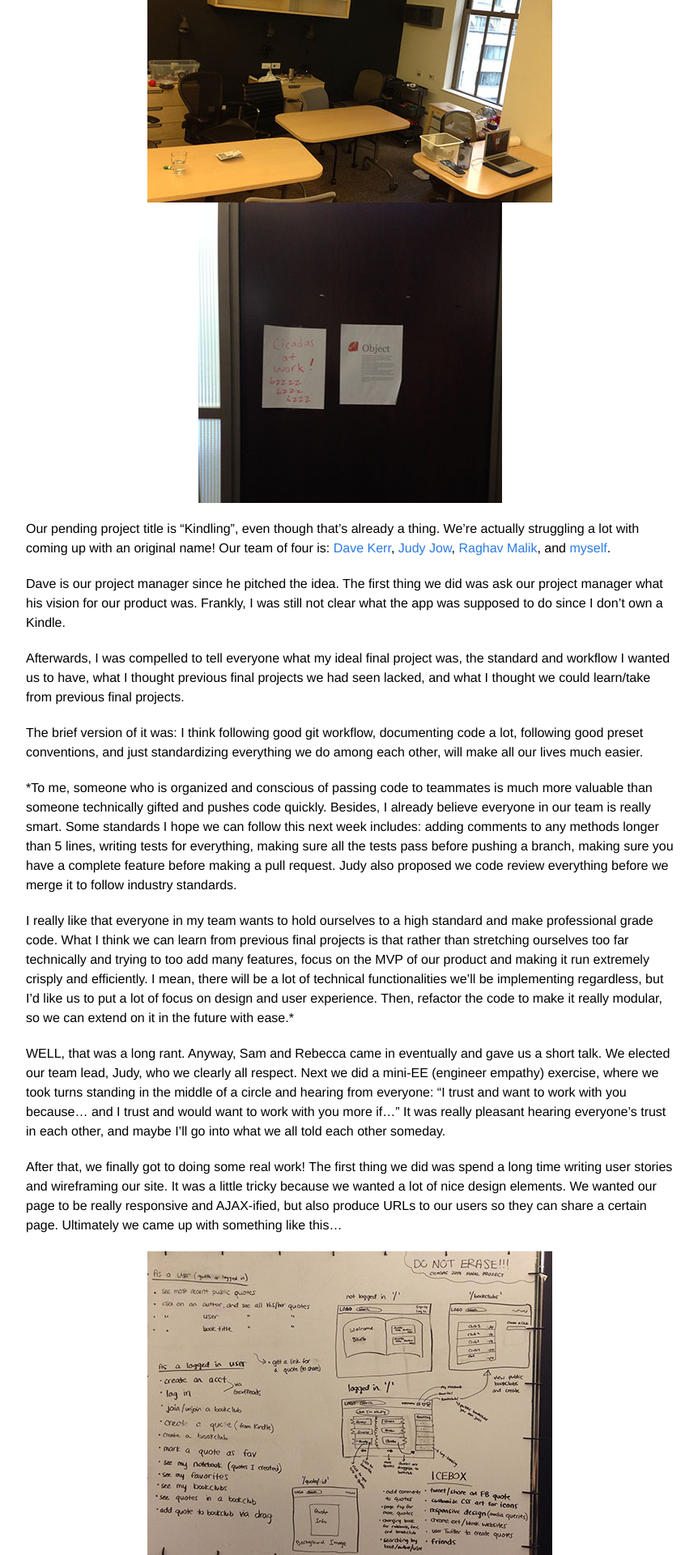
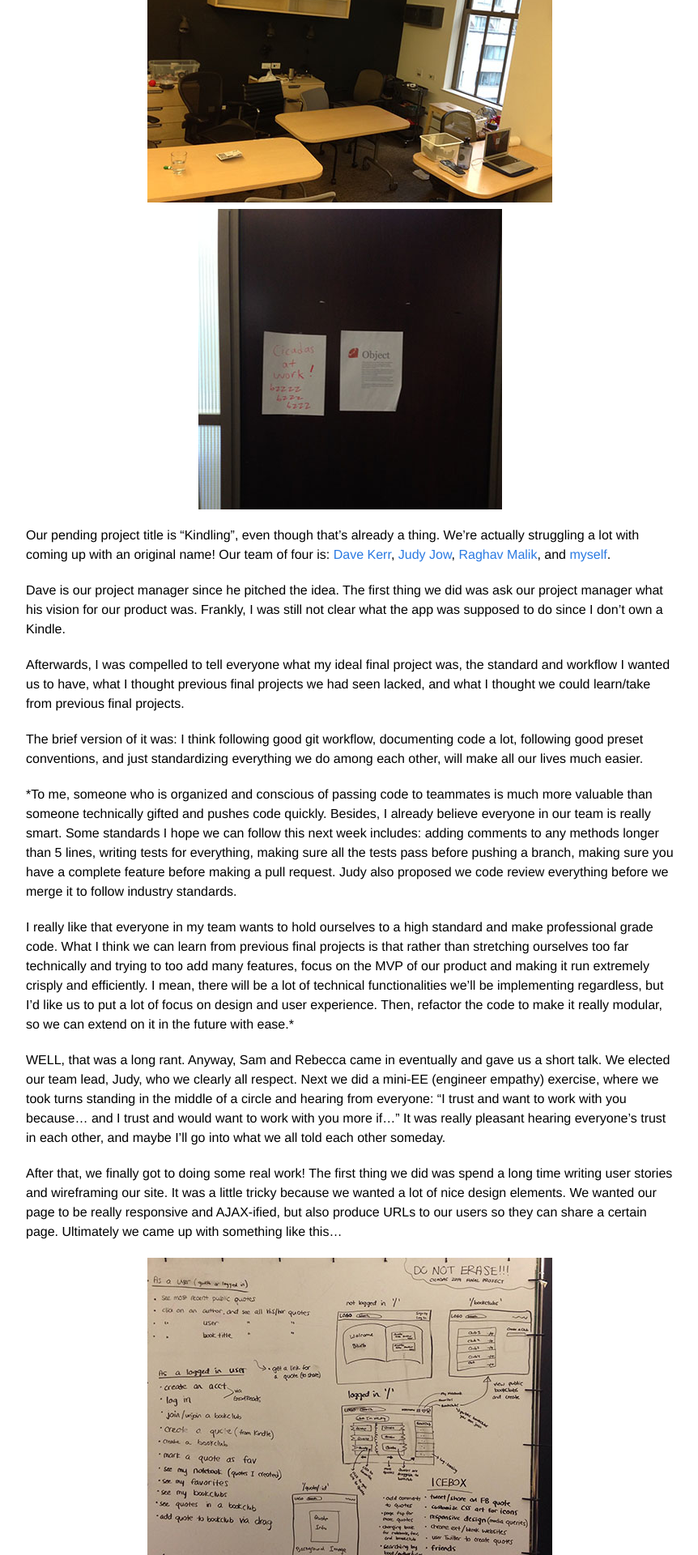
Before and after one commit to ksin/ksin.github.io, a Jekyll site: the page built from _posts/2014-07-02-dbc-final-projects-part-one.markdown, in a window 1280 px wide. Shown: the part 487-2407 px from the top of the page at 81% size, without its empty margins (208-1070 px from the left). Built offline with Jekyll 4.4.1, drawn with Linux system fonts in a browser that asks for light colours.

Commit message:
Add small top bottom margin to img

```diff
--- a/css/main.css
+++ b/css/main.css
@@ -413,5 +413,5 @@ a:visited { color: #205caa; }
 
 img {
   display: block;
-  margin: 0 auto;
+  margin: 0.5em auto;
 }
```
